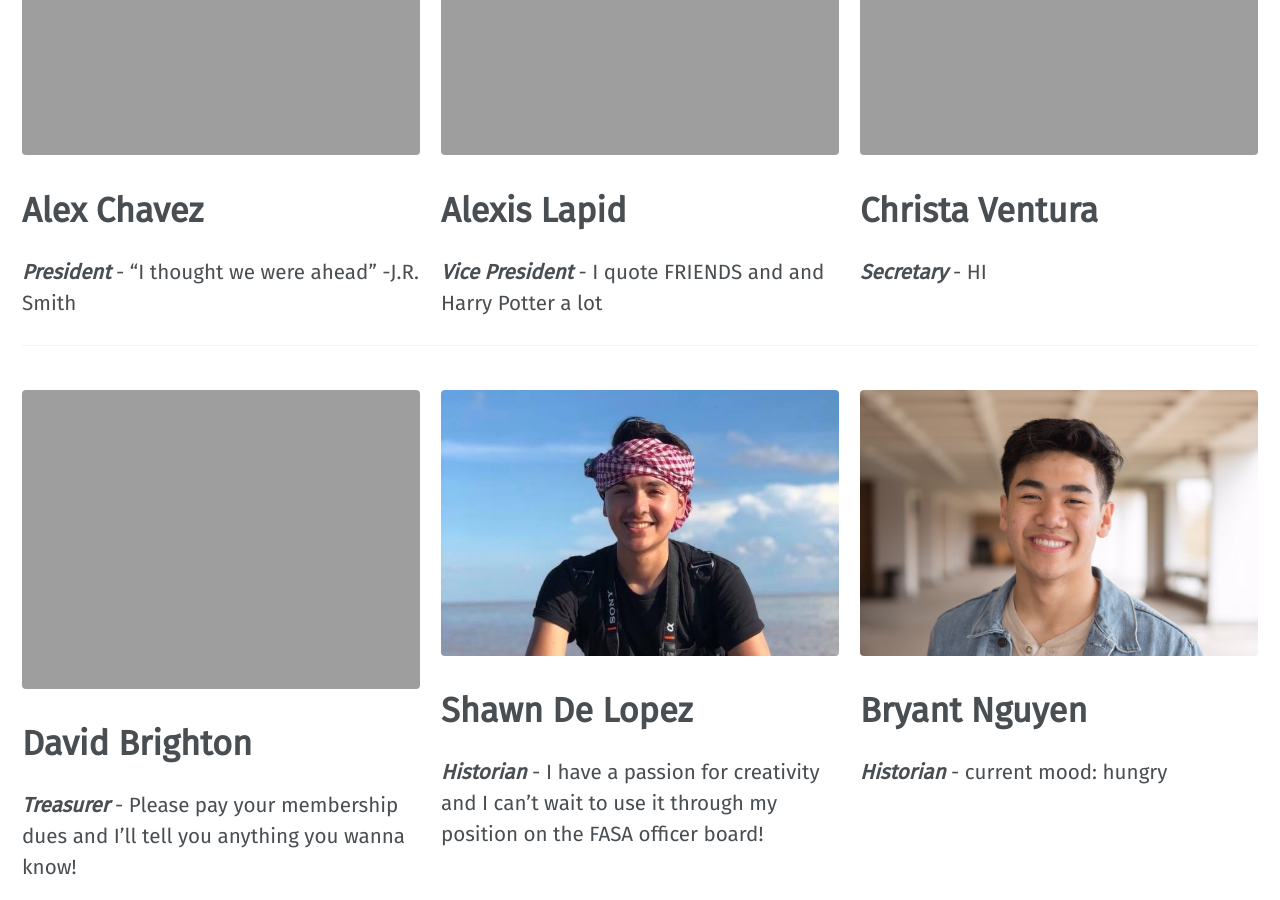
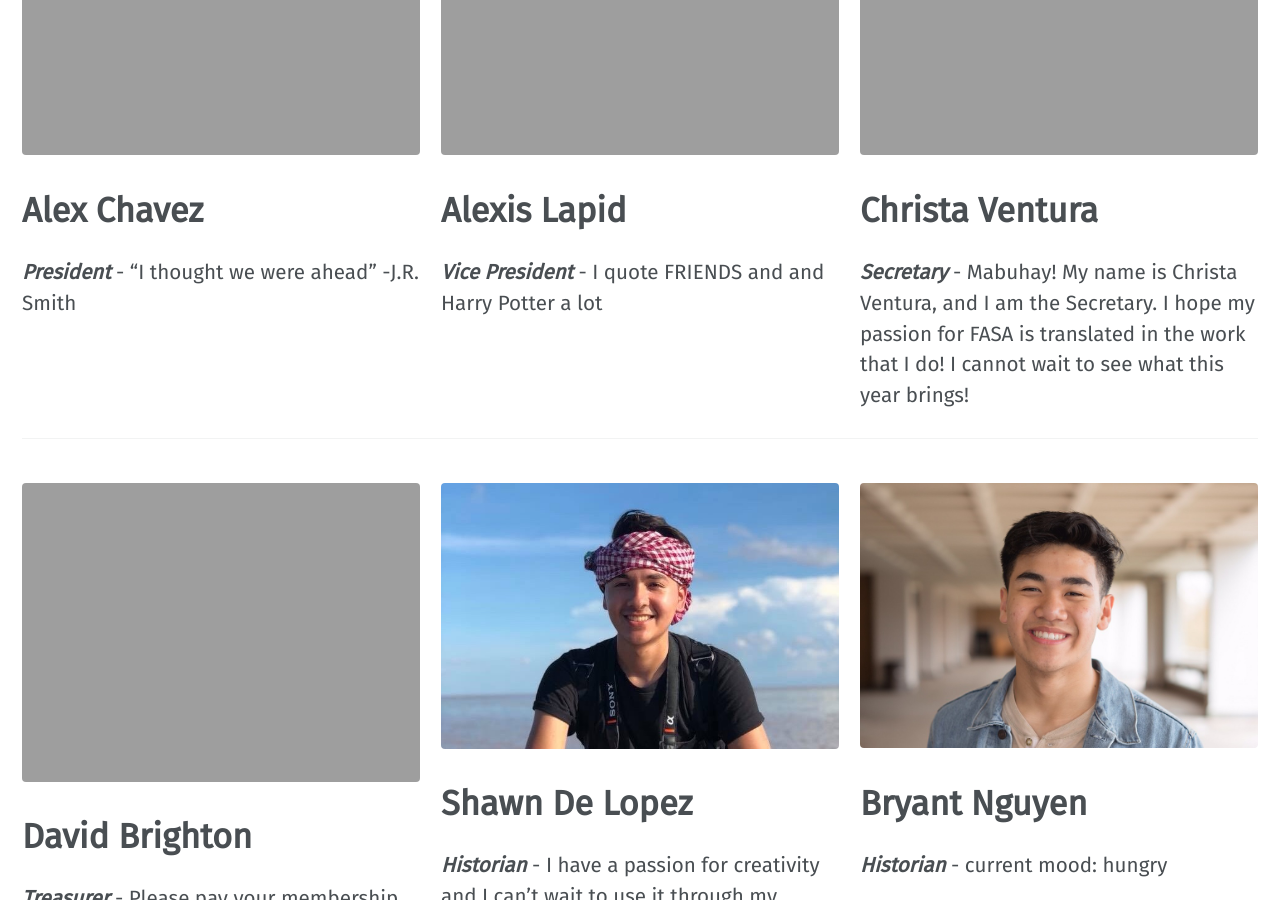
Before and after one commit to vtfasa/vtfasa.github.io, a Jekyll site: the page built from _pages/home.md, in a window 1280 px wide and 900 px high, scrolled down 2085 px. Built offline with Jekyll 4.4.1, drawn with Linux system fonts in a browser that asks for light colours; some web fonts are replaced.

Commit message:
Update home.md

```diff
--- a/_pages/home.md
+++ b/_pages/home.md
@@ -61,7 +61,7 @@ e_board1:
   - image_path: /assets/images/home/eboard/christa.png
     alt: "Christa Ventura"
     title: "Christa Ventura"
-    excerpt: "***Secretary*** - HI"
+    excerpt: "***Secretary*** - Mabuhay! My name is Christa Ventura, and I am the Secretary. I hope my passion for FASA is translated in the work that I do! I cannot wait to see what this year brings!"
 
 # eboard part 2: treasurer and historians
 e_board2:
```
